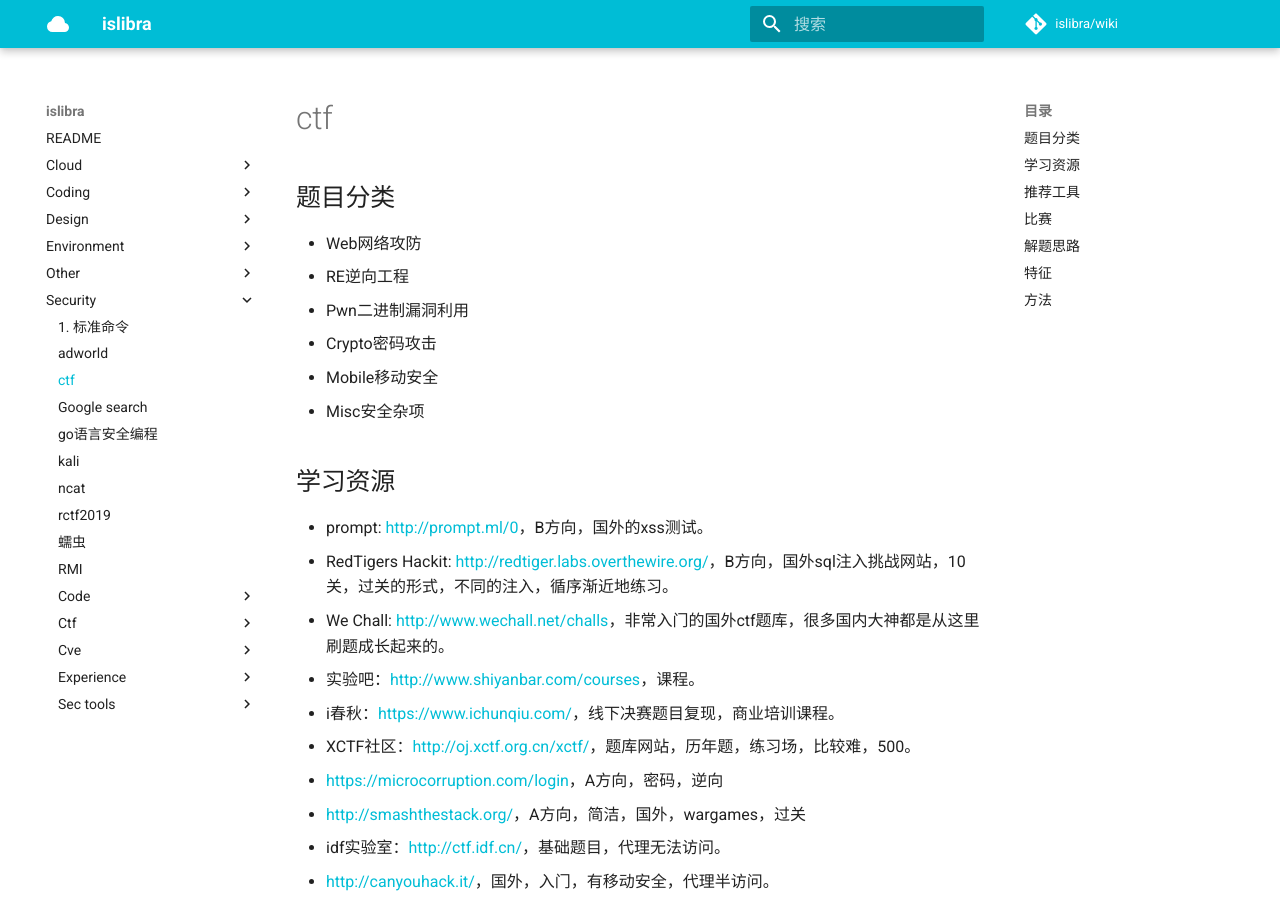
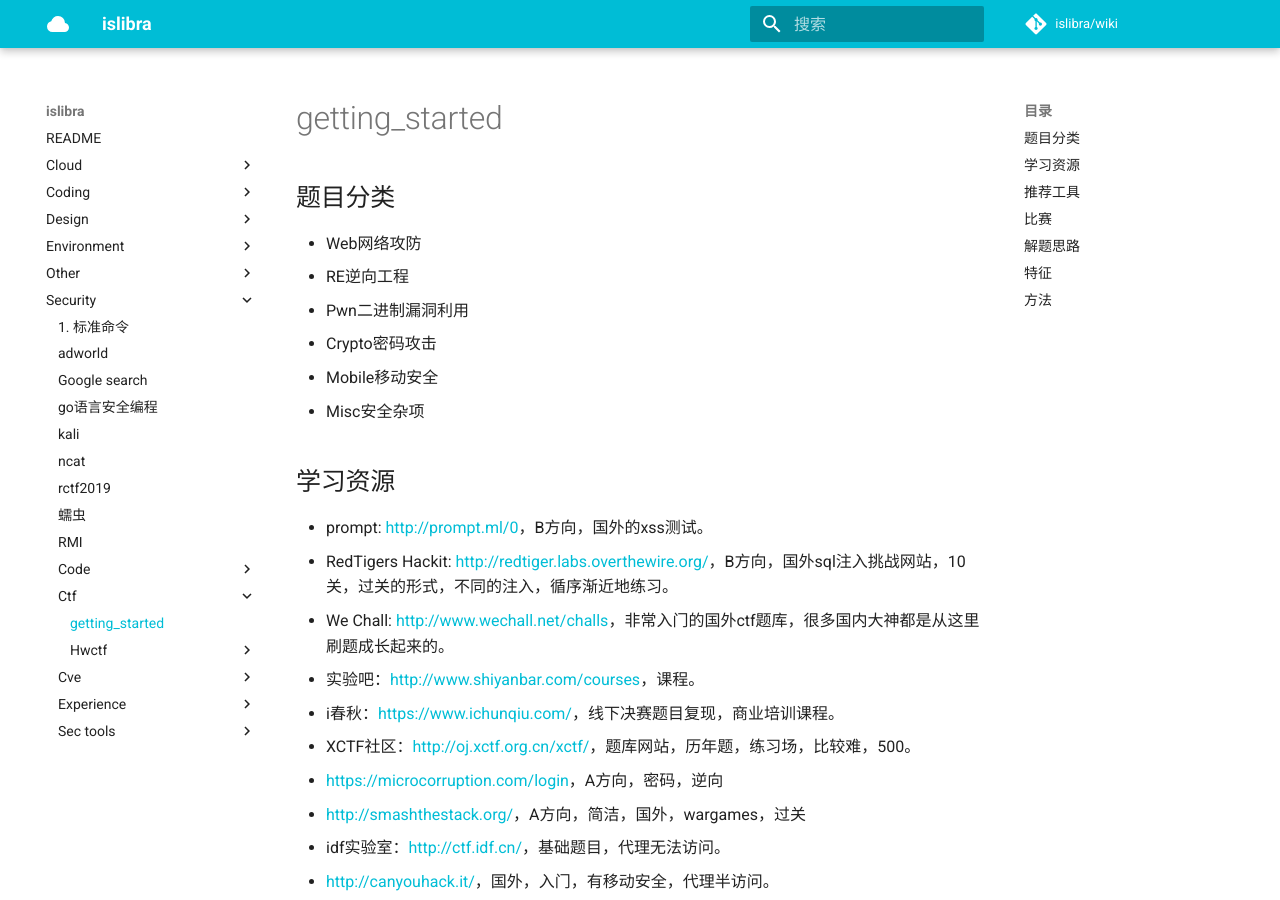
Before and after one commit to islibra/wiki, an MkDocs documentation site: the page built from docs/security/ctf/getting_started.md, in a window 1280 px wide and 900 px high. Built offline with MkDocs 1.6.1 and Material for MkDocs 9.7.7, drawn with Linux system fonts in a browser that asks for light colours; comment, search, counter and statistics services are not loaded.

Commit message:
Update and rename docs/security/ctf.md to docs/security/ctf/getting_started.md

```diff
--- a/docs/security/ctf.md
+++ b/docs/security/ctf/getting_started.md
@@ -1,4 +1,4 @@
-# ctf
+# getting_started
 
 ## 题目分类
 
```
